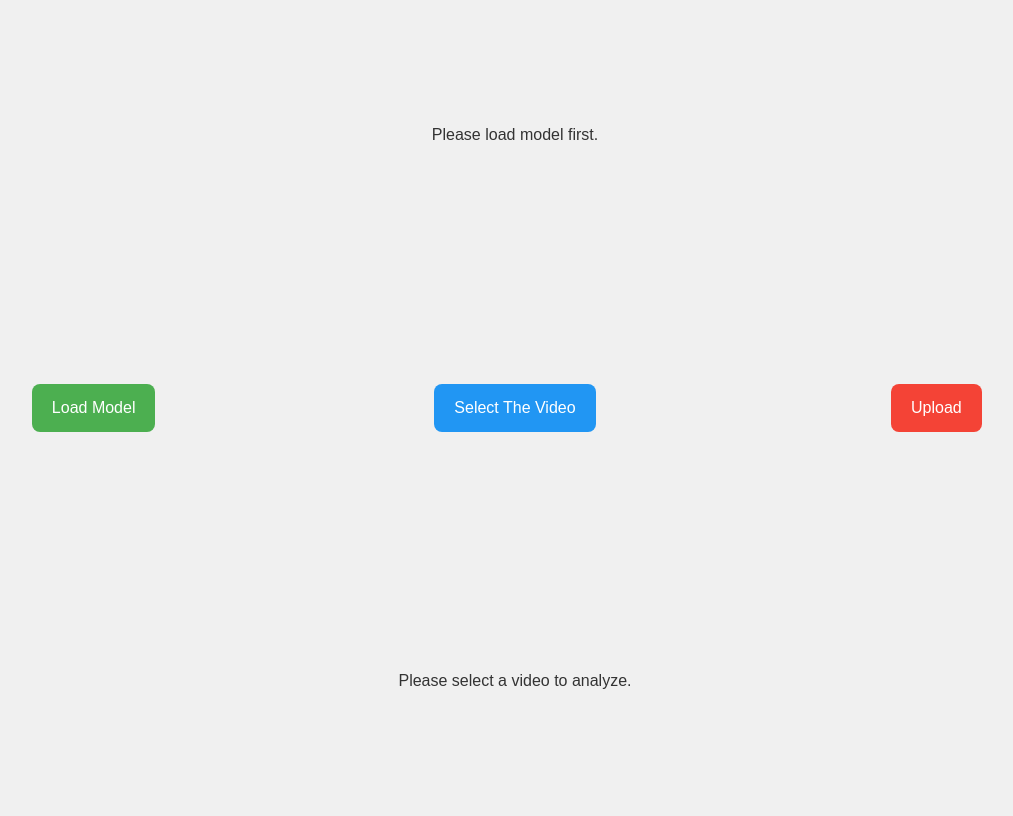
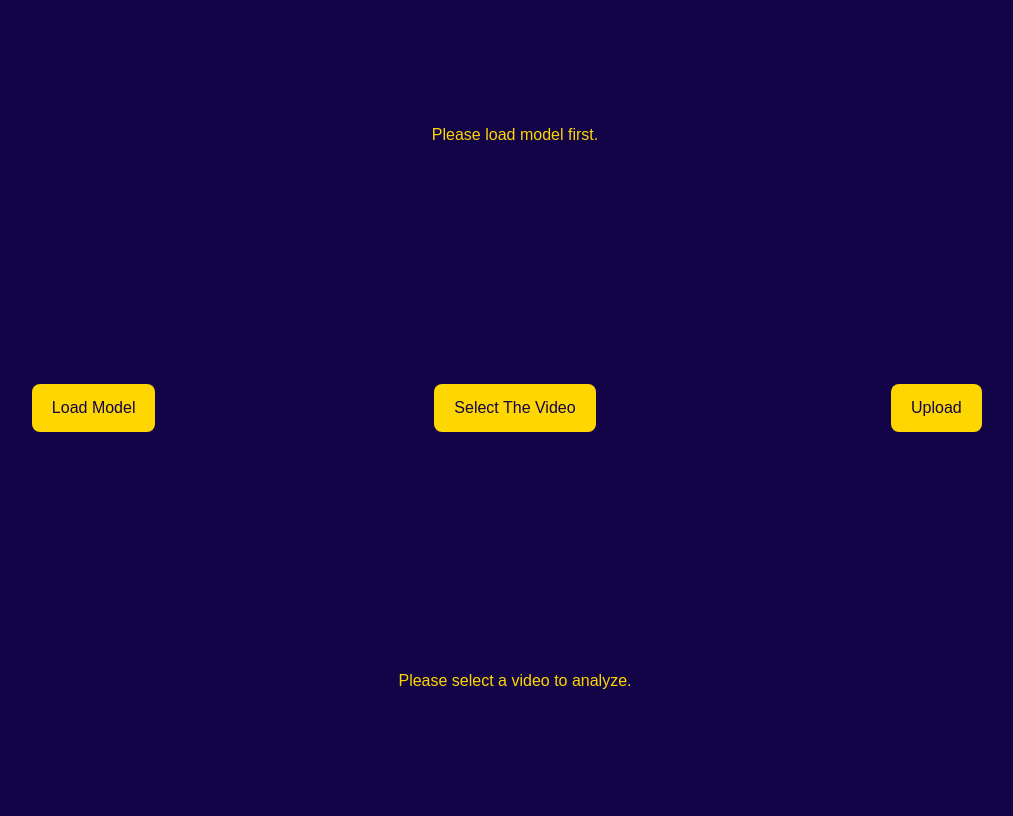
Before and after one commit to hilalli/Exercise-Analysis, a Flask app: page / in a window 1280 px wide. Shown: the whole page, without its empty margins (125-1138 px from the left). Run offline with Flask 2, Linux system fonts and the light colour scheme.

Commit message:
index.html

```diff
--- a/templates/index.html
+++ b/templates/index.html
@@ -12,8 +12,8 @@
                 justify-items: center;
                 align-items: center;
                 height: 100vh;
-                background-color: #f0f0f0;
-                color: #333;
+                background-color: #120446;
+                color: #FFD700;
                 font-family: Arial, sans-serif;
             }
 
@@ -27,22 +27,22 @@
             }
 
             #load-model {
-                background-color: #4CAF50;
-                color: #fff;
+                background-color: #FFD700;
+                color: #120446;
                 grid-row: 2;
                 grid-column: 1;
             }
 
             #select-video {
-                background-color: #2196F3;
-                color: #fff;
+                background-color: #FFD700;
+                color: #120446;
                 grid-row: 2;
                 grid-column: 2;
             }
 
             #upload {
-                background-color: #f44336;
-                color: #fff;
+                background-color: #FFD700;
+                color: #120446;
                 grid-row: 2;
                 grid-column: 3;
             }
```
